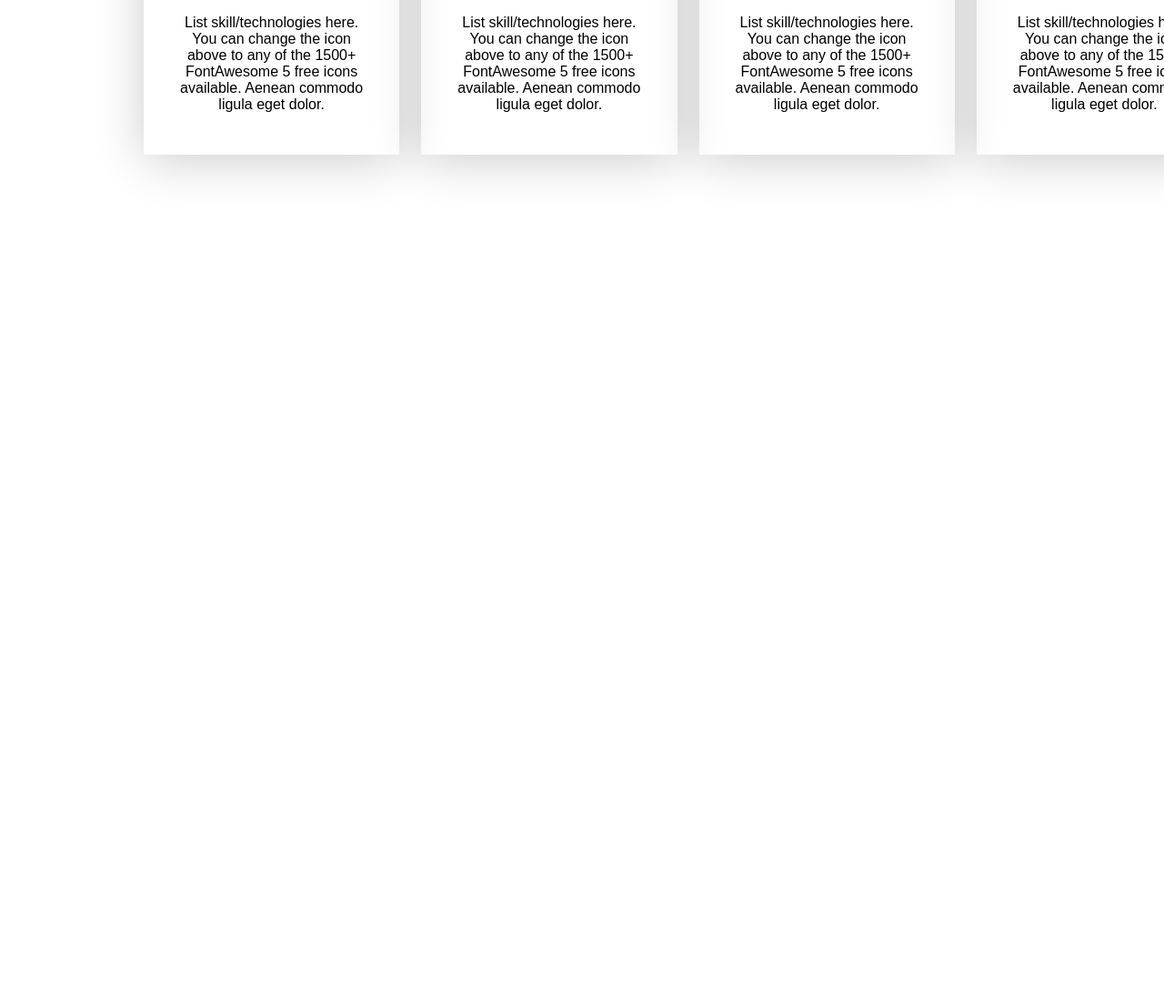
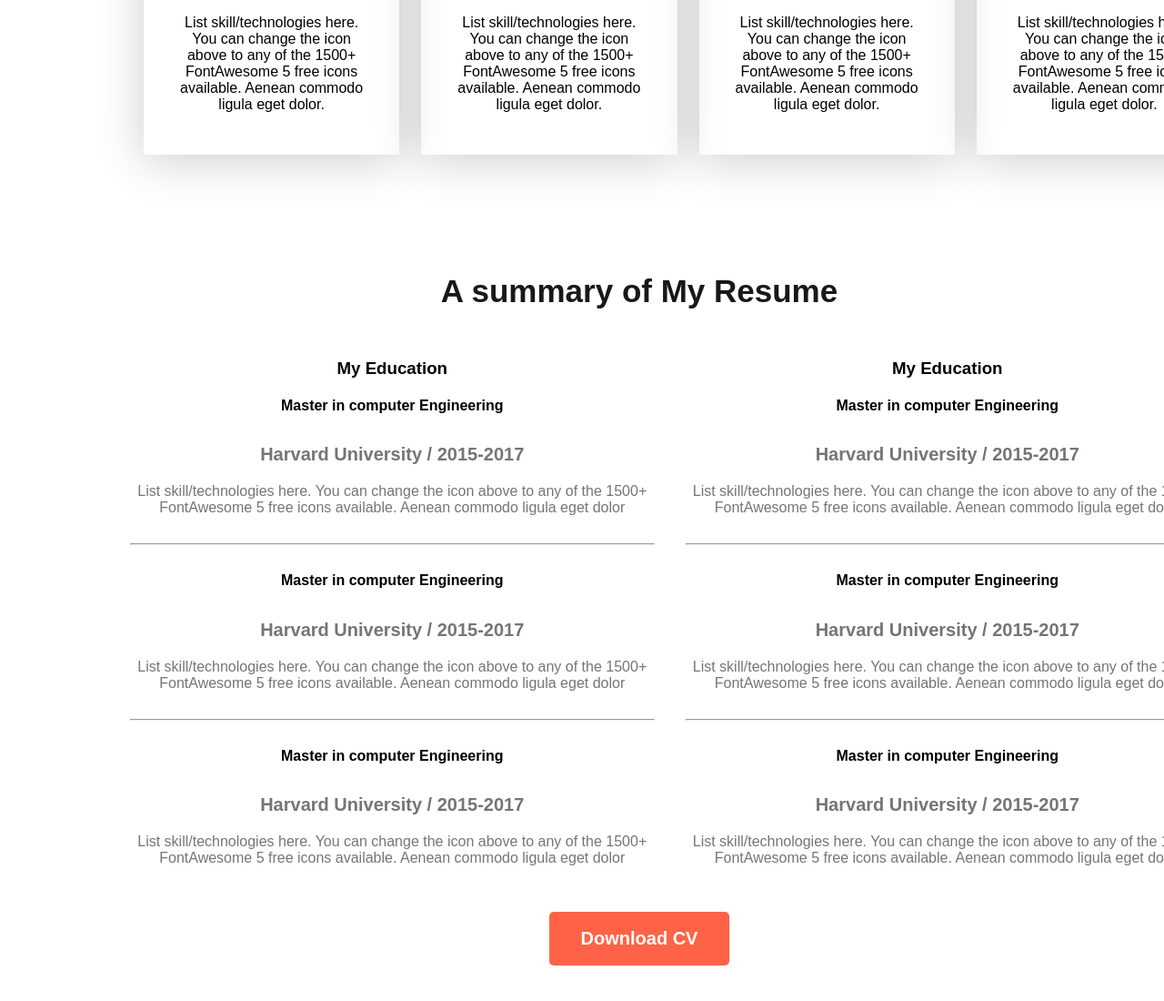
Before and after one commit to MasumRezaMunna/Portfolio, a plain HTML site: page index.html in a window 1280 px wide. Shown: the part 1874-2974 px from the top of the page at 91% size. Before the commit the page ends 2174 px from the top, so only its background shows below. Drawn offline with Linux system fonts and the light colour scheme.

Commit message:
Main part added

```diff
--- a/index.html
+++ b/index.html
@@ -88,6 +88,58 @@
                 </div>
             </div>
         </section>
+        <section class="resume">
+            <h3 class="section-title1">A summary of My Resume</h3>
+            <div class="resume-container">
+                <!-- .resume-column*2>h3.resume-column-title+.experience*3>h4.experience-title+h5.experience-sub-title+.experience-description -->
+                 <div class="resume-column">
+                    <h3 class="resume-column-title">My Education</h3>
+                    <div class="experience">
+                        <h4 class="experience-title">Master in computer Engineering</h4>
+                        <h5 class="experience-sub-title">Harvard University / 2015-2017</h5>
+                        <div class="experience-description">List skill/technologies here. You can change the icon above to any of the 1500+ FontAwesome 5 free icons available. Aenean commodo ligula eget dolor</div>
+                    </div>
+                    <hr>
+                    <div class="experience">
+                        <h4 class="experience-title">Master in computer Engineering</h4>
+                        <h5 class="experience-sub-title">Harvard University / 2015-2017</h5>
+                        <div class="experience-description">List skill/technologies here. You can change the icon above to any of the 1500+ FontAwesome 5 free icons available. Aenean commodo ligula eget dolor</div>
+                    </div>
+                    <hr>
+                    <div class="experience">
+                        <h4 class="experience-title">Master in computer Engineering</h4>
+                        <h5 class="experience-sub-title">Harvard University / 2015-2017</h5>
+                        <div class="experience-description">List skill/technologies here. You can change the icon above to any of the 1500+ FontAwesome 5 free icons available. Aenean commodo ligula eget dolor</div>
+                    </div>
+
+                 </div>
+                 <div class="resume-column">
+                 <h3 class="resume-column-title">My Education</h3>
+                 <div class="experience">
+                        <h4 class="experience-title">Master in computer Engineering</h4>
+                        <h5 class="experience-sub-title">Harvard University / 2015-2017</h5>
+                        <div class="experience-description">List skill/technologies here. You can change the icon above to any of the 1500+ FontAwesome 5 free icons available. Aenean commodo ligula eget dolor</div>
+                    </div>
+                    <hr>
+                    <div class="experience">
+                        <h4 class="experience-title">Master in computer Engineering</h4>
+                        <h5 class="experience-sub-title">Harvard University / 2015-2017</h5>
+                        <div class="experience-description">List skill/technologies here. You can change the icon above to any of the 1500+ FontAwesome 5 free icons available. Aenean commodo ligula eget dolor</div>
+                    </div>
+                    <hr>
+                   <div class="experience">
+                        <h4 class="experience-title">Master in computer Engineering</h4>
+                        <h5 class="experience-sub-title">Harvard University / 2015-2017</h5>
+                        <div class="experience-description">List skill/technologies here. You can change the icon above to any of the 1500+ FontAwesome 5 free icons available. Aenean commodo ligula eget dolor</div>
+                    </div>
+                    </div>
+
+                 </div>
+            </div>
+            <div class="text-center resume-download-cv">
+                <button class="btn-primary">Download CV</button>
+            </div>
+        </section>
     </main>
     <footer>
 
--- a/style.css
+++ b/style.css
@@ -137,3 +137,35 @@ main section{
     padding: 30px;
     box-shadow: 0 6px 50px 0 rgba(0, 0, 0, 0.2);
 }
+/* resume section styles */
+.resume{
+    text-align: center;
+}
+.section-title1{
+    margin-left: 250px;
+     font-size: 35px;
+    font-weight: bold;
+    color: #181818;
+}
+.resume-container{
+    width: 105%;
+    display: flex;
+    padding: 0 130px;
+
+    gap: 24px;
+}
+ .experience-sub-title{
+    font-size: 20px;
+    font-weight: 600;
+    margin-bottom: 20px;
+ }
+.experience-description , .experience-sub-title{
+    color: #757575;
+}
+.resume hr {
+    margin: 30px 5px;
+}
+.resume-download-cv{
+    margin-top: 50px;
+    margin-left: 250px;
+}
```
